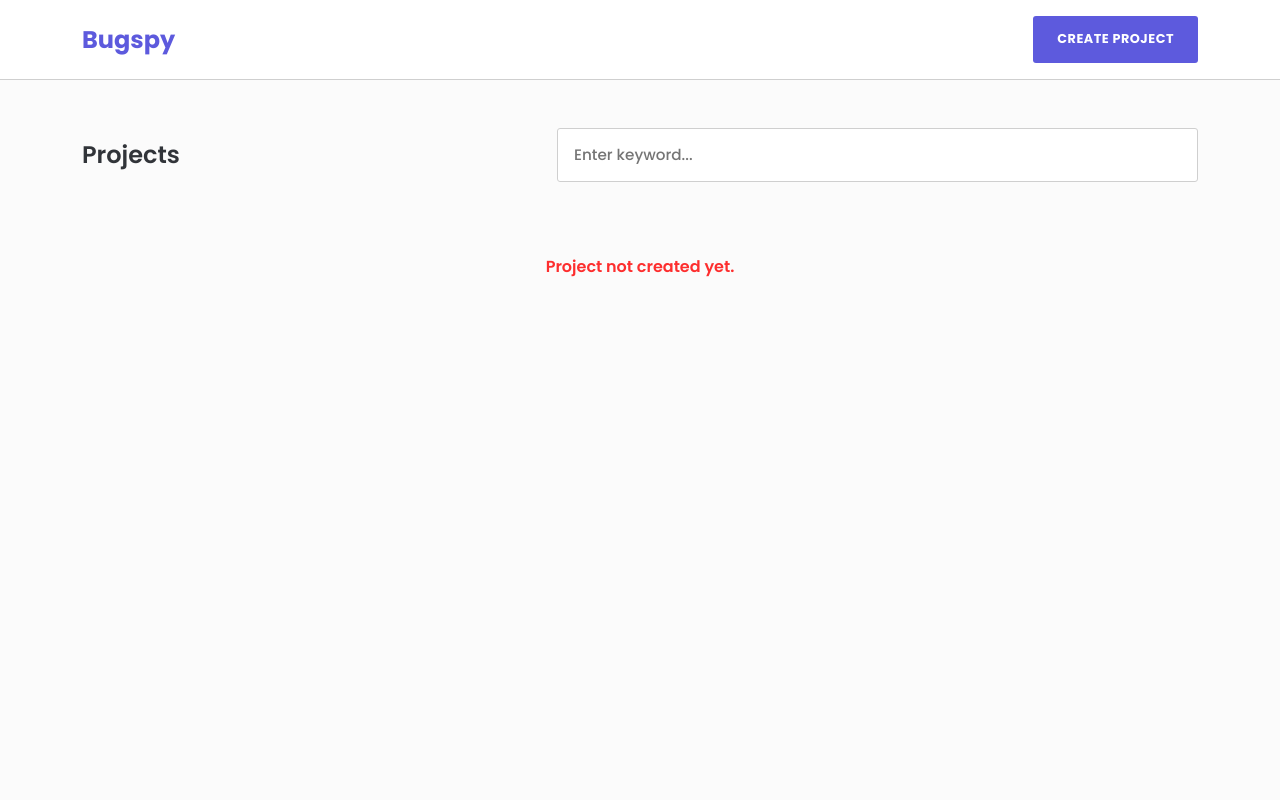
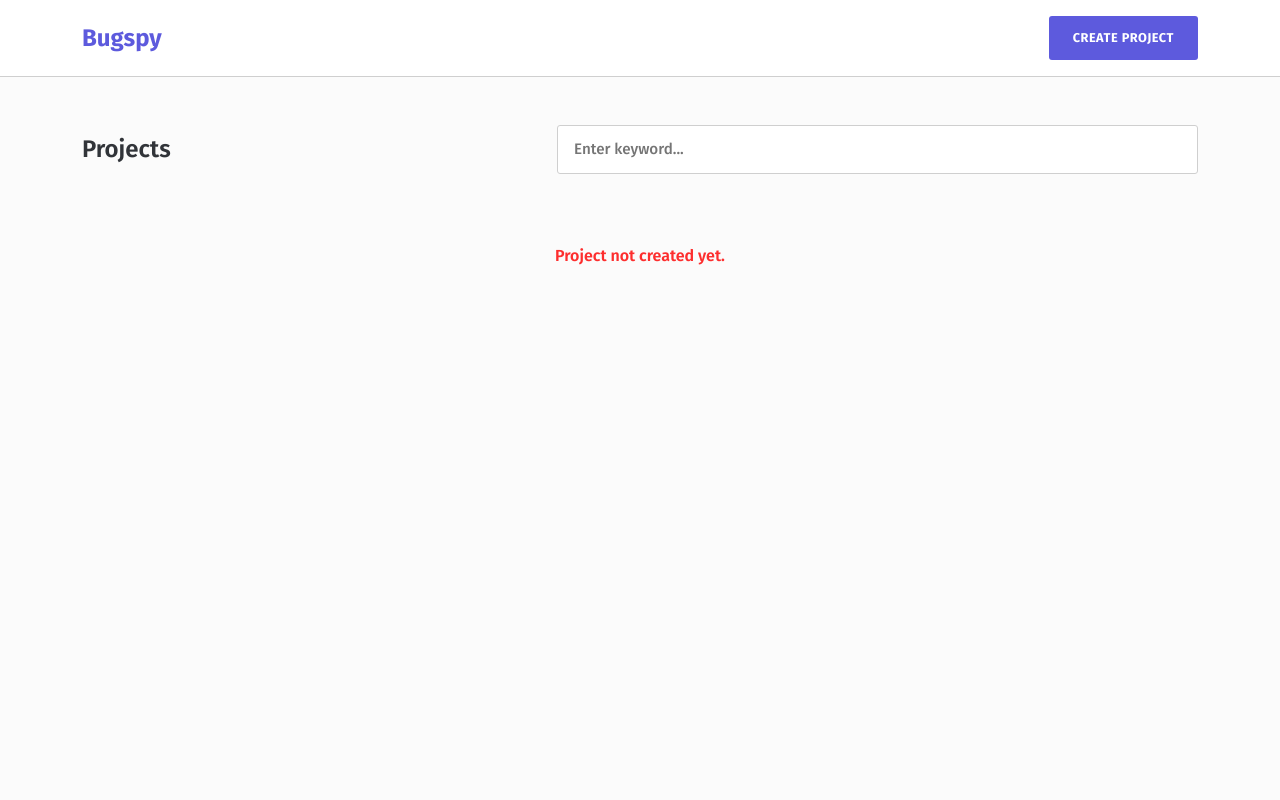
Before and after one commit to muhammadpauzi/bugspy, a Svelte app: page / in a window 1280 px wide. Shown: the top 800 px of the page. Built offline with nearby package versions, Linux system fonts and the light colour scheme.

Commit message:
change font family

```diff
--- a/public/global.css
+++ b/public/global.css
@@ -30,7 +30,7 @@
 	padding: 0;
 	margin: 0;
 	box-sizing: border-box;
-	font-family: "Poppins", -apple-system, BlinkMacSystemFont, 'Segoe UI', Roboto, Oxygen, Ubuntu, Cantarell, 'Open Sans', 'Helvetica Neue', sans-serif;
+	font-family: "Fira Sans", -apple-system, BlinkMacSystemFont, 'Segoe UI', Roboto, Oxygen, Ubuntu, Cantarell, 'Open Sans', 'Helvetica Neue', sans-serif;
 }
 
 body{
--- a/public/index.html
+++ b/public/index.html
@@ -16,7 +16,8 @@
 	<!-- Poppins Font -->
 	<link rel="preconnect" href="https://fonts.googleapis.com">
 	<link rel="preconnect" href="https://fonts.gstatic.com" crossorigin>
-	<link href="https://fonts.googleapis.com/css2?family=Poppins:wght@400;500;600;700&display=swap" rel="stylesheet">
+	<link href="https://fonts.googleapis.com/css2?family=Fira+Sans:wght@300;400;500;600;700;800;900&display=swap"
+		rel="stylesheet">
 	<!-- Javascript -->
 	<script defer src='/build/bundle.js'></script>
 </head>
```
